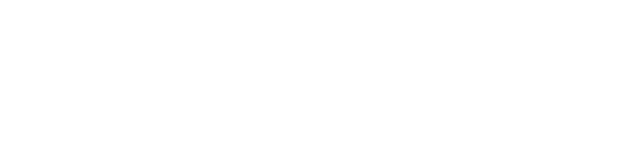
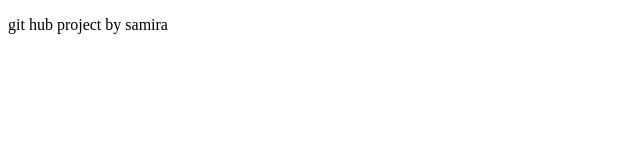
Before and after one commit to Asamdul/Git-hub-test-project, a plain HTML site: page index.html in a window 1280 px wide. Shown: the whole page, without its empty margins (0-640 px from the left). Drawn offline with Linux system fonts and the light colour scheme.

Commit message:
new index page changes

```diff
--- a/index.html
+++ b/index.html
@@ -8,5 +8,6 @@
 </head>
 <body>
 
+    <p>git hub project by samira</p>
 </body>
 </html>
```
